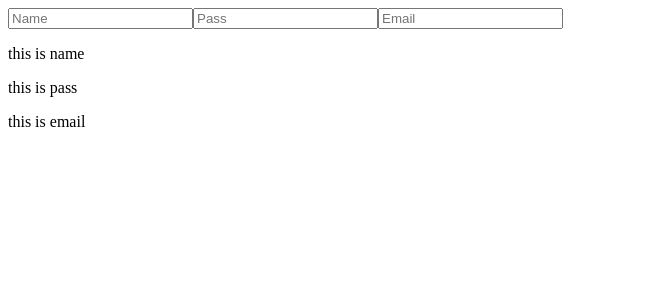
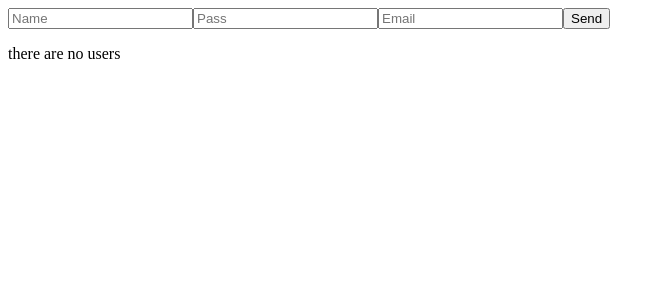
Before and after one commit to nikitaShakhbazyan/VueJS, a Vue app in the folder vue-project/: page / in a window 1280 px wide. Shown: the top 300 px of the page, without its empty margins (0-665 px from the left). Built offline with nearby package versions, Linux system fonts and the light colour scheme.

Commit message:
tried interaction with user

```diff
--- a/vue-project/src/App.vue
+++ b/vue-project/src/App.vue
@@ -2,20 +2,50 @@
 <input type="text" v-model="username" placeholder="Name">
 <input type="password" v-model="userPass" placeholder="Pass">
 <input type="email" v-model="userEmail" name="email" placeholder="Email">
-<p><b> {{ username }} </b> this is name</p>
-<p> <b>{{ userPass }}</b> this is pass</p>
-<p> <b>{{ userEmail }} </b> this is email</p>
+<button @click="sendData()">Send</button>
+<p className="err">{{ err }}</p>
+
+<div v-for="(e,index) in users" :key="index">
+  <h3>{{ e.name }}</h3>
+  <p>{{ e.pass }}, {{ e.email }}</p>
+</div>
+<div v-if="users.length == 0">
+  there are no users
+</div>
+<div v-else-if="users.length == 1">
+  There is only 1 user
+</div>
+
+<div v-else>
+There are users
+</div>
+
 </template>
 
 <script>
   export default {
       data() {
         return {
+         users : [],
+         err:'',
          username : '',
          userPass : '',
          userEmail : ''
         }
       },methods : {
+        sendData() {
+          if(this.username === '' || this.userPass === '' || this.userEmail === '') {
+           this.err = 'Fill every'
+            return
+          }
+          this.err = ''
+
+          this.users.push({
+            name : this.username,
+            pass : this.userPass,
+            email : this.userEmail,
+          })
+        }
       }
   }
 </script>
```
